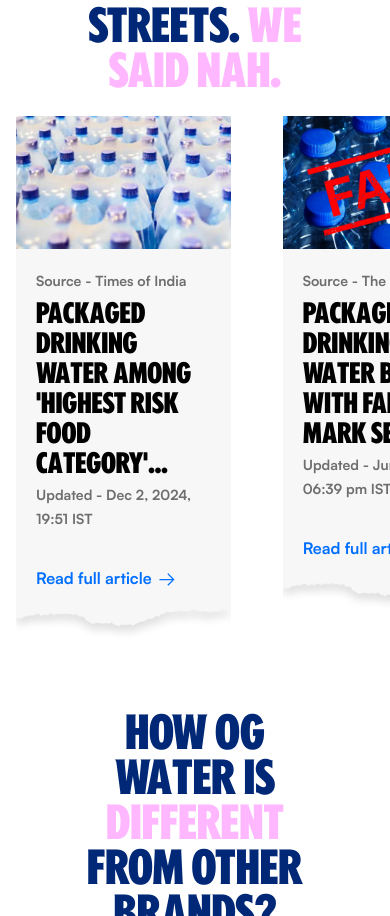
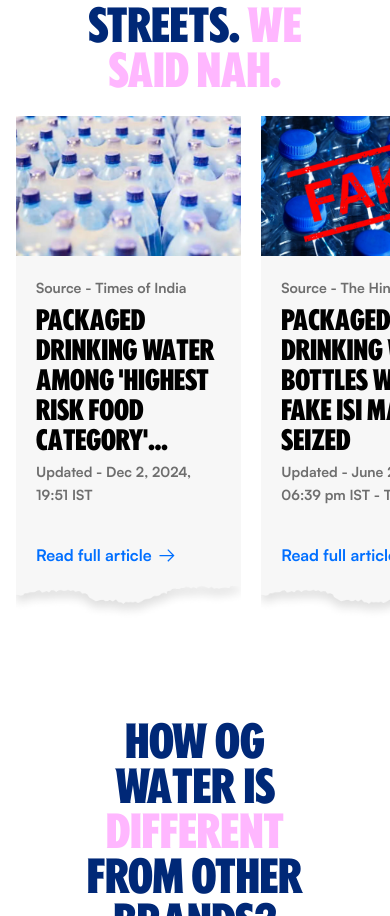
Before and after one commit to Akagami2410/og-final, a React (Vite) app in the folder client/: page / in a window 390 px wide. Shown: the part 3239-4155 px from the top of the page. Built offline with nearby package versions, Linux system fonts and the light colour scheme.

Commit message:
one-final-change

```diff
--- a/client/src/components/Headlines.jsx
+++ b/client/src/components/Headlines.jsx
@@ -45,11 +45,11 @@ const Headlines = () => {
           <span className="text-col">We said nah.</span>
         </div>
         <div className="w-full overflow-hidden">
-          <div className="flex gap-5 md:gap-10 overflow-x-auto snap-x snap-mandatory lg:gap-0 px-0 mx-auto hide-scroll">
+          <div className="flex gap-5 md:gap-10 overflow-x-auto snap-x snap-mandatory lg:gap-0 px-4 md:px-0 mx-auto hide-scroll ">
             {cardsData.map((card, index) => (
               <div
                 key={index}
-                className="flex-none w-[calc((100%-(1*20px))/1.5)] md:w-[calc((100%-(2*40px))/3)] lg:w-[calc((100%-(0*20px))/4)] px-4 md:px-0"
+                className="flex-none w-[calc((100%-(1*20px))/1.5)] md:w-[calc((100%-(2*40px))/3)] lg:w-[calc((100%-(0*20px))/4)]"
               >
                 <div className="flex flex-col">
                   <div className="card-img">
```
